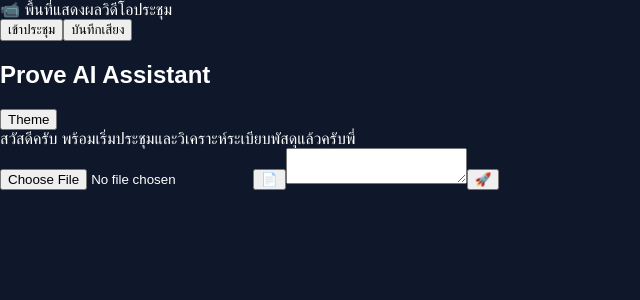
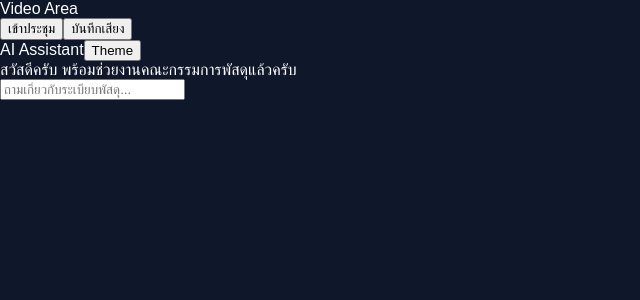
Before and after one commit to nopparatgroupthailand-ship-it/prove-ai-suite, a Next.js app: page /meeting-main in a window 1280 px wide. Shown: the top 300 px of the page, without its empty margins (0-640 px from the left). Built offline with nearby package versions, Linux system fonts and the light colour scheme.

Commit message:
fix: simplified meeting layout component

```diff
--- a/src/app/meeting-main/page.tsx
+++ b/src/app/meeting-main/page.tsx
@@ -4,104 +4,72 @@ import React, { useState, useEffect, useRef } from "react";
 
 export default function MeetingMainPage() {
   const [isDarkMode, setIsDarkMode] = useState(true);
-  const [meetingProvider, setMeetingProvider] = useState("webex");
-  const [meetingUrl, setMeetingUrl] = useState("");
-  const [savedMeetingUrl, setSavedMeetingUrl] = useState("");
   const [isMeetingActive, setIsMeetingActive] = useState(false);
-  const [chatInput, setChatInput] = useState("");
-  const [chatMessages, setChatMessages] = useState([{
-    id: "1",
-    role: "ai",
-    text: "สวัสดีครับ พร้อมเริ่มประชุมและวิเคราะห์ระเบียบพัสดุแล้วครับพี่",
-  }]);
   const [isRecording, setIsRecording] = useState(false);
-  const [selectedModel, setSelectedModel] = useState("gemini");
-  const [apiToken, setApiToken] = useState("");
+  const [chatMessages, setChatMessages] = useState([
+    { id: "1", role: "ai", text: "สวัสดีครับ พร้อมช่วยงานคณะกรรมการพัสดุแล้วครับ" }
+  ]);
 
   const containerRef = useRef<HTMLDivElement>(null);
   const leftPaneRef = useRef<HTMLDivElement>(null);
-  const fileInputRef = useRef<HTMLInputElement>(null);
-  const isResizingRef = useRef(false);
 
+  // สลับธีม
   useEffect(() => {
     document.documentElement.classList.toggle("dark", isDarkMode);
   }, [isDarkMode]);
 
+  // ระบบ Resizer (จัดการสัดส่วนหน้าจอ)
   const handleMouseDown = (e: React.MouseEvent) => {
-    isResizingRef.current = true;
-    document.addEventListener("mousemove", handleMouseMove);
-    document.addEventListener("mouseup", handleMouseUp);
-  };
+    const startX = e.clientX;
+    const startWidth = leftPaneRef.current?.offsetWidth || 0;
 
-  const handleMouseMove = (e: MouseEvent) => {
-    if (!isResizingRef.current || !containerRef.current || !leftPaneRef.current) return;
-    const containerWidth = containerRef.current.clientWidth;
-    const newWidth = (e.clientX / containerWidth) * 100;
-    if (newWidth > 15 && newWidth < 85) {
-      leftPaneRef.current.style.width = `${newWidth}%`;
-    }
-  };
+    const onMouseMove = (moveEvent: MouseEvent) => {
+      const newWidth = startWidth + (moveEvent.clientX - startX);
+      if (leftPaneRef.current && containerRef.current) {
+        leftPaneRef.current.style.width = `${(newWidth / containerRef.current.offsetWidth) * 100}%`;
+      }
+    };
 
-  const handleMouseUp = () => {
-    isResizingRef.current = false;
-    document.removeEventListener("mousemove", handleMouseMove);
-    document.removeEventListener("mouseup", handleMouseUp);
+    const onMouseUp = () => {
+      document.removeEventListener("mousemove", onMouseMove);
+      document.removeEventListener("mouseup", onMouseUp);
+    };
+
+    document.addEventListener("mousemove", onMouseMove);
+    document.addEventListener("mouseup", onMouseUp);
   };
 
   return (
-    <div
-      ref={containerRef}
-      className={`flex w-full h-screen overflow-hidden ${isDarkMode ? "bg-slate-900 text-white" : "bg-slate-100 text-slate-900"}`}
-    >
-      <div
-        ref={leftPaneRef}
-        style={{ width: "60%" }}
-        className="bg-black flex flex-col justify-between"
-      >
-        <div className="flex-1 flex items-center justify-center p-4 bg-slate-950">
-          {isMeetingActive ? (
-            <div className="text-center">🌐 กำลังเปิดห้องประชุม {meetingProvider}</div>
-          ) : (
-            <div className="text-slate-500">📹 พื้นที่แสดงผลวิดีโอประชุม</div>
-          )}
+    <div ref={containerRef} className="flex w-full h-screen overflow-hidden bg-slate-900 text-white">
+      {/* ฝั่งซ้าย: ห้องประชุม */}
+      <div ref={leftPaneRef} style={{ width: "60%" }} className="flex flex-col border-r border-slate-700">
+        <div className="flex-1 flex items-center justify-center bg-black">
+          {isMeetingActive ? <div className="text-sm">กำลังเชื่อมต่อ Webex...</div> : <div className="text-slate-500">Video Area</div>}
         </div>
-        <div className="p-4 bg-slate-900 border-t border-slate-800 flex justify-center gap-2">
-          <button onClick={() => setIsMeetingActive(true)} className="bg-blue-600 px-4 py-2 rounded text-xs text-white">เข้าประชุม</button>
-          <button onClick={() => setIsRecording(!isRecording)} className="bg-slate-800 px-4 py-2 rounded text-xs text-white">บันทึกเสียง</button>
+        <div className="h-16 bg-slate-950 flex items-center justify-center gap-4">
+          <button onClick={() => setIsMeetingActive(!isMeetingActive)} className="bg-blue-600 px-4 py-2 rounded text-xs">เข้าประชุม</button>
+          <button onClick={() => setIsRecording(!isRecording)} className="bg-slate-800 px-4 py-2 rounded text-xs">{isRecording ? "หยุดบันทึก" : "บันทึกเสียง"}</button>
         </div>
       </div>
 
-      <div
-        onMouseDown={handleMouseDown}
-        className="w-2 bg-slate-800 cursor-col-resize hover:bg-blue-500 transition"
-      />
+      {/* แถบปรับขนาด */}
+      <div onMouseDown={handleMouseDown} className="w-2 bg-slate-800 cursor-col-resize hover:bg-blue-500" />
 
-      <div className={`flex-1 flex flex-col ${isDarkMode ? "bg-slate-900" : "bg-white"}`}>
-        <div className="p-4 border-b border-slate-800 flex justify-between items-center">
-          <h2 className="text-sm font-bold">Prove AI Assistant</h2>
-          <button onClick={() => setIsDarkMode(!isDarkMode)} className="text-xs bg-slate-800 px-3 py-1 rounded">Theme</button>
+      {/* ฝั่งขวา: AI แชท */}
+      <div className="flex-1 flex flex-col bg-slate-900">
+        <div className="p-4 border-b border-slate-800 flex justify-between">
+          <span className="text-xs font-bold">AI Assistant</span>
+          <button onClick={() => setIsDarkMode(!isDarkMode)} className="text-[10px] bg-slate-800 px-2 py-1 rounded">Theme</button>
         </div>
-        <div className="flex-1 overflow-y-auto p-4 space-y-3">
-          {chatMessages.map((msg) => (
-            <div key={msg.id} className={`p-3 rounded-lg text-sm ${msg.role === 'ai' ? 'bg-slate-800' : 'bg-blue-600 self-end'}`}>
+        <div className="flex-1 p-4 overflow-y-auto">
+          {chatMessages.map(msg => (
+            <div key={msg.id} className={`p-2 mb-2 rounded text-sm ${msg.role === 'ai' ? 'bg-slate-800' : 'bg-blue-600'}`}>
               {msg.text}
             </div>
           ))}
         </div>
-        <div className="p-4 border-t border-slate-800 flex gap-2">
-          <input
-            type="file"
-            ref={fileInputRef}
-            className="hidden"
-            onChange={(e) => console.log(e.target.files)}
-          />
-          <button onClick={() => fileInputRef.current?.click()} className="p-2 bg-slate-700 rounded text-white">📄</button>
-          <textarea
-            className="flex-1 bg-slate-800 p-2 text-sm rounded text-white"
-            value={chatInput}
-            onChange={(e) => setChatInput(e.target.value)}
-          />
-          <button className="p-2 bg-blue-600 rounded text-white">🚀</button>
+        <div className="p-4 border-t border-slate-800">
+          <input className="w-full bg-slate-800 p-2 text-sm rounded" placeholder="ถามเกี่ยวกับระเบียบพัสดุ..." />
         </div>
       </div>
     </div>
```
